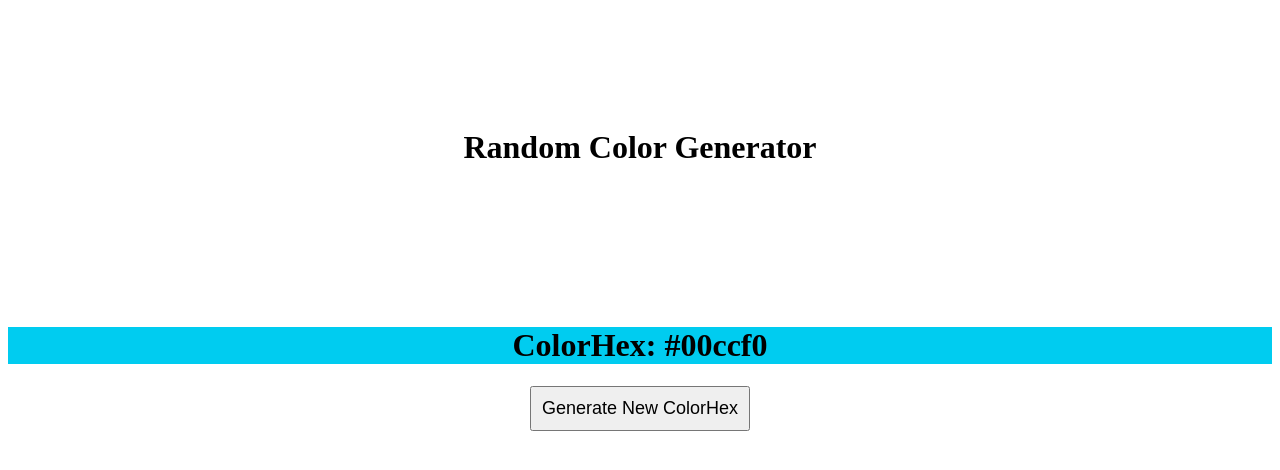
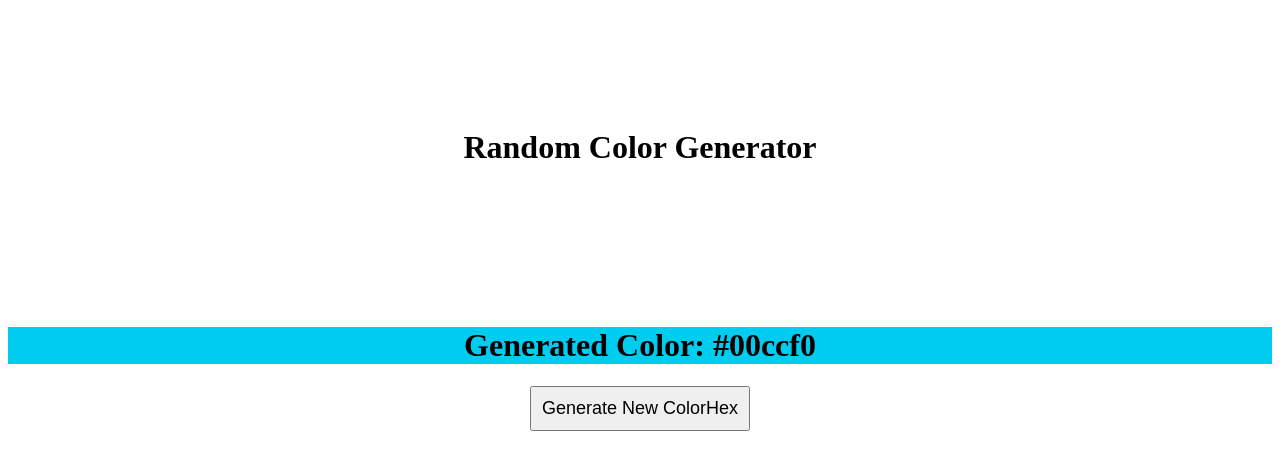
Before and after one commit to Temuu-jin/react-random-color-generator, a React app: page / in a window 1280 px wide. Shown: the top 470 px of the page. Built offline with nearby package versions, Linux system fonts and the light colour scheme.

Commit message:
Change text to exact specified text

```diff
--- a/src/App.js
+++ b/src/App.js
@@ -33,7 +33,7 @@ export default function App() {
           textAlign: 'center',
         }}
       >
-        <h1>ColorHex: {color}</h1>
+        <h1>Generated Color: {color}</h1>
       </div>
       <div
         style={{
```
